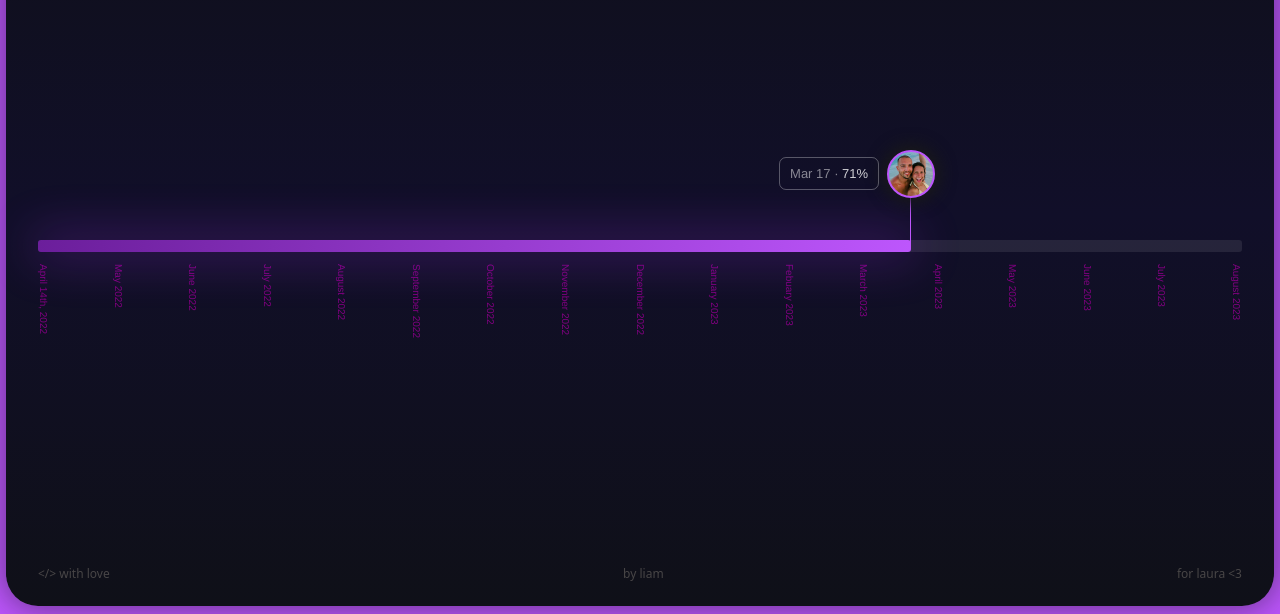
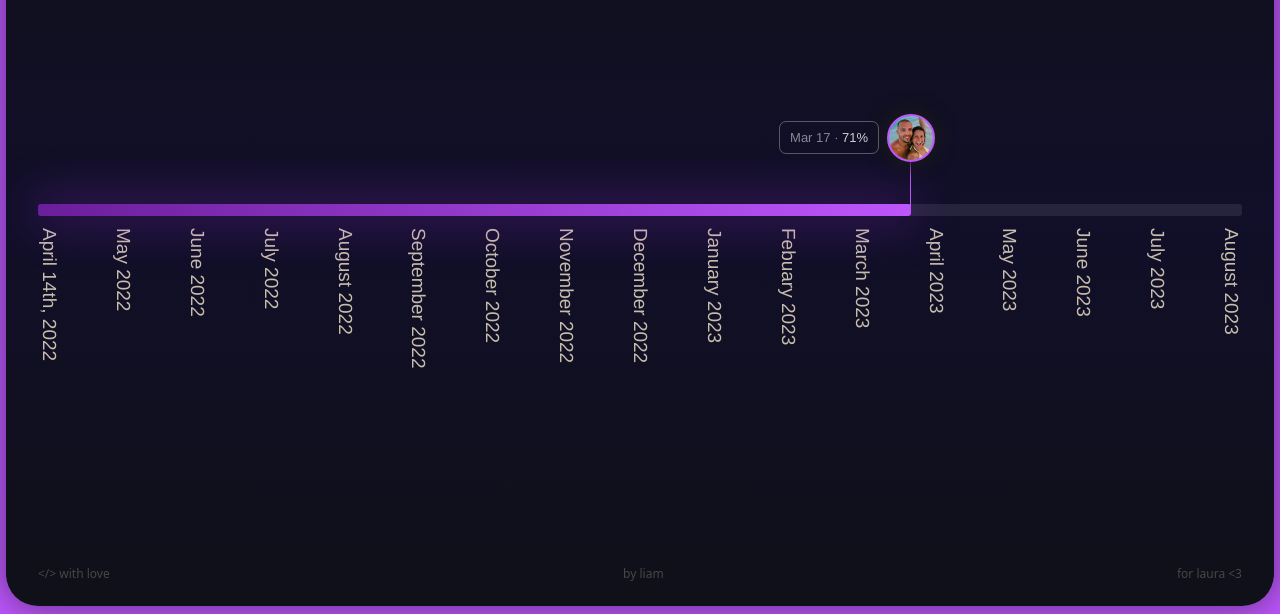
Before and after one commit to liamkingdesigns/ldr, a plain HTML site: page index.html in a window 1280 px wide. Shown: the part 186-800 px from the top of the page. Drawn offline with Linux system fonts and the light colour scheme.

Commit message:
Update style.css

```diff
--- a/style.css
+++ b/style.css
@@ -92,10 +92,10 @@ body {
     font-family: Helvetica, sans-serif;
 }
 
-@media screen and (min-width: 500px) {
+@media screen and (max-width: 500px) {
     .date-label {
-        font-size: 10px;
-        color: purple;
+        font-size: 11px;
+/*         color: purple; */
     }
 }
 
```
